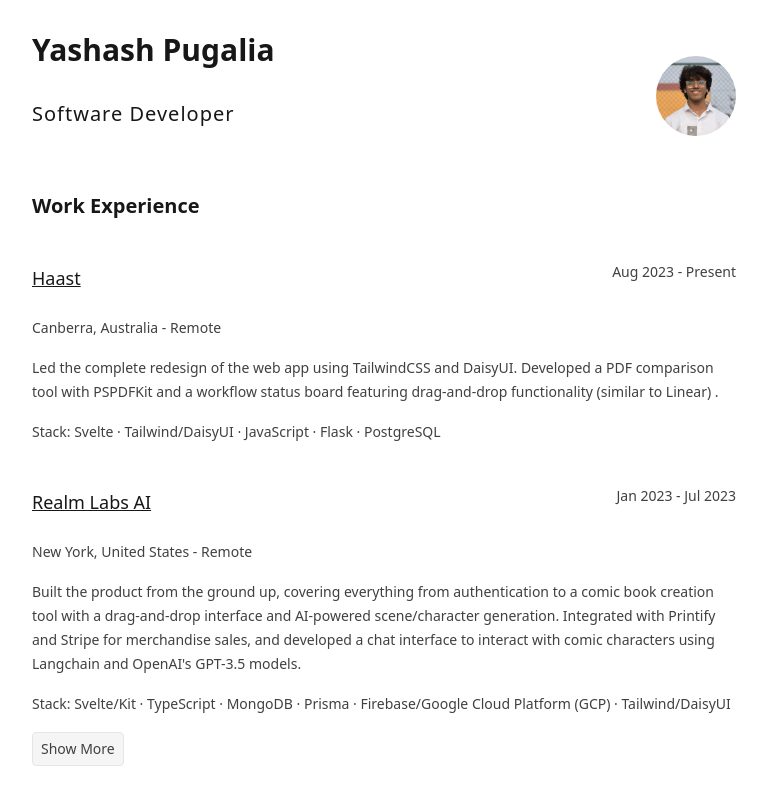
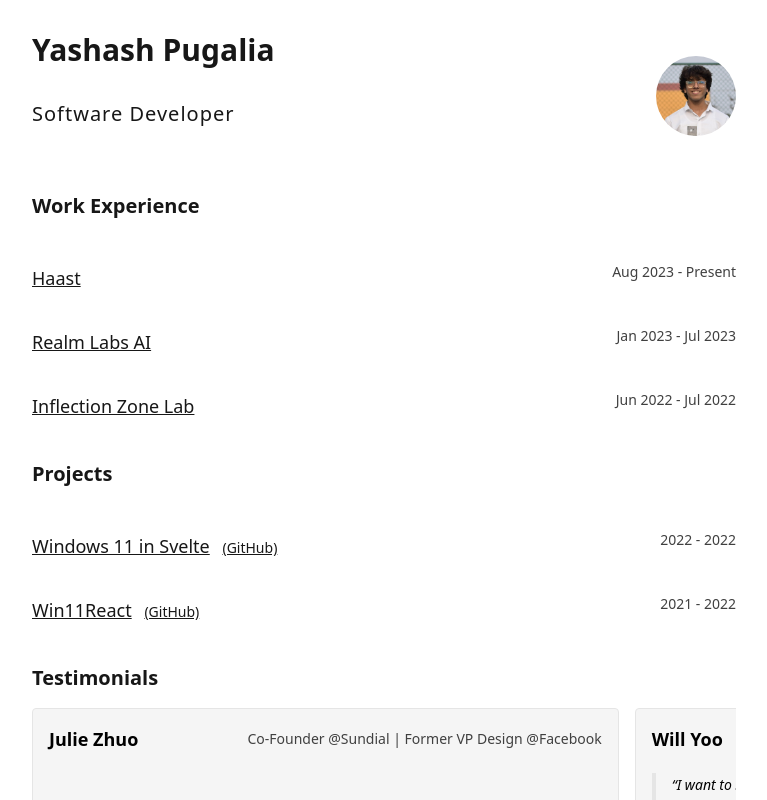
Before and after one commit to yashash-pugalia/portfolio, a SvelteKit app: page /cv in a window 1280 px wide. Shown: the top 800 px of the page, without its empty margins (256-1023 px from the left). Built offline with nearby package versions, Linux system fonts and the light colour scheme.

Commit message:
make sections collapsible

```diff
--- a/src/routes/cv/+page.svelte
+++ b/src/routes/cv/+page.svelte
@@ -6,6 +6,7 @@
 
   const work = [
     {
+      collapsed: true,
       company: "Haast",
       link: "https://www.haast.io/",
       date: "Aug 2023 - Present",
@@ -14,6 +15,7 @@
       stack: "Svelte · Tailwind/DaisyUI · JavaScript · Flask · PostgreSQL",
     },
     {
+      collapsed: true,
       company: "Realm Labs AI",
       date: "Jan 2023 - Jul 2023",
       location: "New York, United States - Remote",
@@ -22,6 +24,7 @@
         "Svelte/Kit · TypeScript · MongoDB · Prisma · Firebase/Google Cloud Platform (GCP) · Tailwind/DaisyUI",
     },
     {
+      collapsed: true,
       company: "Inflection Zone Lab",
       date: "Jun 2022 - Jul 2022",
       location: "Pune, India - Remote",
@@ -33,6 +36,7 @@
 
   const projects = [
     {
+      collapsed: true,
       title: "Windows 11 in Svelte",
       link: "https://win11.yashash.dev/",
       github: "https://github.com/yashash-pugalia/win11-svelte",
@@ -54,6 +58,7 @@
       date: "2022 - 2022",
     },
     {
+      collapsed: true,
       title: "Win11React",
       link: "https://win11.blueedge.me",
       github: "https://github.com/blueedgetechno/win11react",
@@ -136,9 +141,10 @@
       linkDisplay: "yashash1511@gmail.com",
     },
   ];
+</script>
 
-  let expandWork = false;
-</script>
+<!-- svelte-ignore a11y-click-events-have-key-events -->
+<!-- svelte-ignore a11y-no-static-element-interactions -->
 
 <main
   class="prose prose-sm prose-neutral mx-auto max-w-screen-md p-8 dark:prose-invert"
@@ -152,31 +158,31 @@
   </div>
 
   <h2>Work Experience</h2>
-  {#each work.slice(0, expandWork ? work.length : 2) as w}
-    <div transition:slide>
-      <div class="flex justify-between gap-2">
+  {#each work as w}
+    <div
+      class="custom-hover-effect flex cursor-pointer justify-between gap-2"
+      on:click={() => (w.collapsed = !w.collapsed)}
+    >
       <h3>
         <a href={w.link} target="_blank">{w.company}</a>
       </h3>
       <p class="mt-auto">{w.date}</p>
     </div>
+    {#if !w.collapsed}
+      <div transition:slide>
         <p>{w.location}</p>
         <p>{w.desc}</p>
         <p>Stack: {w.stack}</p>
       </div>
+    {/if}
   {/each}
-
-  <button
-    class="rounded border border-neutral-200 bg-neutral-100 px-2 py-1 dark:border-neutral-700 dark:bg-neutral-800"
-    on:click={() => (expandWork = !expandWork)}
-  >
-    {expandWork ? "Show Less" : "Show More"}
-  </button>
 
   <h2>Projects</h2>
   {#each projects as p}
-    <div>
-      <div class="flex justify-between gap-2">
+    <div
+      class="custom-hover-effect flex cursor-pointer justify-between gap-2"
+      on:click={() => (p.collapsed = !p.collapsed)}
+    >
       <h3 class="space-x-2">
         <a href={p.link} target="_blank">{p.title}</a>
         <a class="text-sm font-normal" href={p.github} target="_blank">
@@ -186,15 +192,17 @@
       <p class="mt-auto">{p.date}</p>
     </div>
 
+    {#if !p.collapsed}
+      <div transition:slide>
         <SvelteMarkdown source={p.desc} renderers={{ link: MarkdownLink }} />
       </div>
+    {/if}
   {/each}
 
   <h2>Testimonials</h2>
   <div
     class="not-prose flex w-full snap-x snap-mandatory gap-4 overflow-auto scroll-smooth"
   >
-    <!-- .sort(() => Math.random() - 0.5) -->
     {#each testimonials as t}
       <a
         class="flex w-10/12 flex-none snap-center flex-col rounded border border-neutral-200 bg-neutral-100 p-4 dark:border-neutral-700 dark:bg-neutral-800"
@@ -223,14 +231,12 @@
 
   <h2>Education</h2>
   {#each education as e}
-    <div>
     <div class="flex justify-between gap-2">
       <h3>{e.school}</h3>
       <p class="mt-auto">{e.date}</p>
     </div>
 
     <p>{e.degree}</p>
-    </div>
   {/each}
 
   <h2>Socials</h2>
@@ -241,3 +247,15 @@
     {/each}
   </div>
 </main>
+
+<style lang="postcss">
+  .custom-hover-effect {
+    @apply relative;
+  }
+  .custom-hover-effect::before {
+    @apply absolute -inset-x-4 -inset-y-1 z-[-1] mt-4 rounded bg-neutral-800 opacity-0 transition-all [content:''];
+  }
+  .custom-hover-effect:hover::before {
+    @apply opacity-100;
+  }
+</style>
```
Lines whose indentation alone changed are shown as unchanged.
